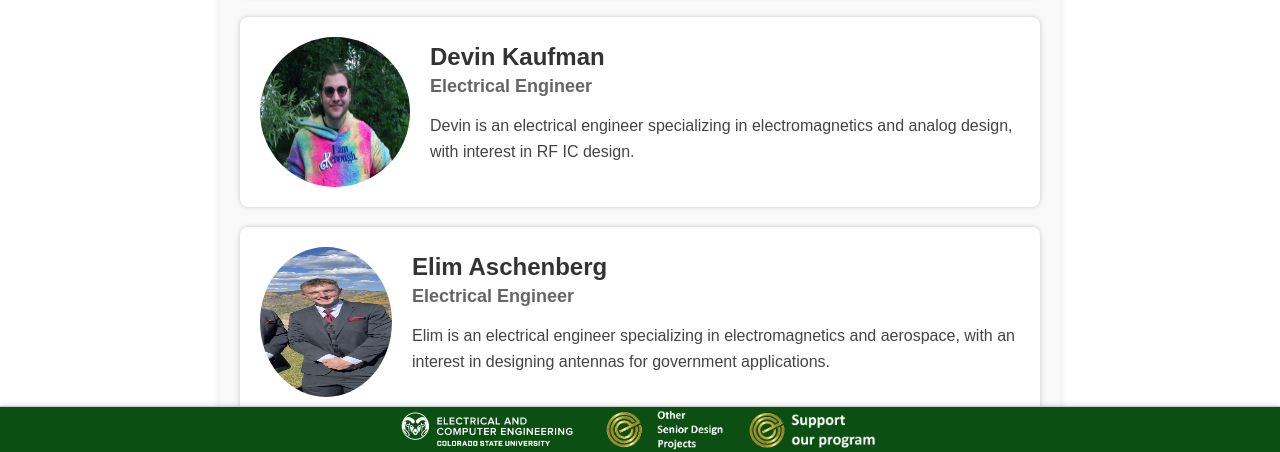
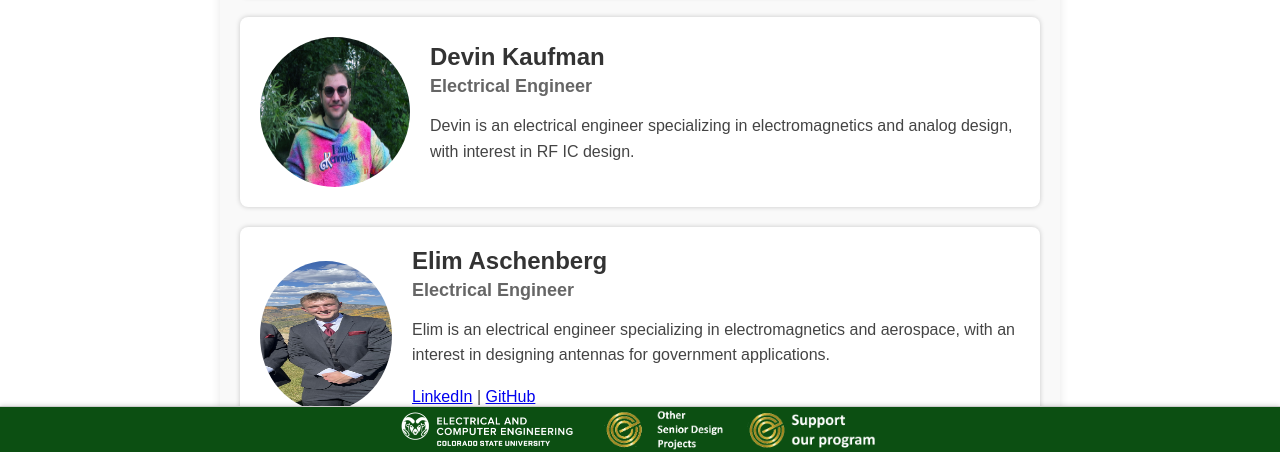
Before and after one commit to Devin-Kaufman/AppWebsite, a plain HTML site: page Biography.html in a window 1280 px wide. Shown: the part 348-800 px from the top of the page. Drawn offline with Linux system fonts and the light colour scheme; files whose address does not match are found by name.

Commit message:
Added LinkedIn and GitHub

```diff
--- a/Biography.html
+++ b/Biography.html
@@ -66,6 +66,10 @@
           <h3>Electrical Engineer</h3>
           <p>Elim is an electrical engineer specializing in electromagnetics and aerospace, with an interest in designing antennas for
               government applications.</p>
+              <p>
+            <a href="https://www.linkedin.com/in/elim-aschenberg-36961924a" target="_blank">LinkedIn</a> |
+            <a href="https://github.com/ElimAschenberg-EE" target="_blank">GitHub</a>
+        </p>
       </div>
     </div>
 
```
